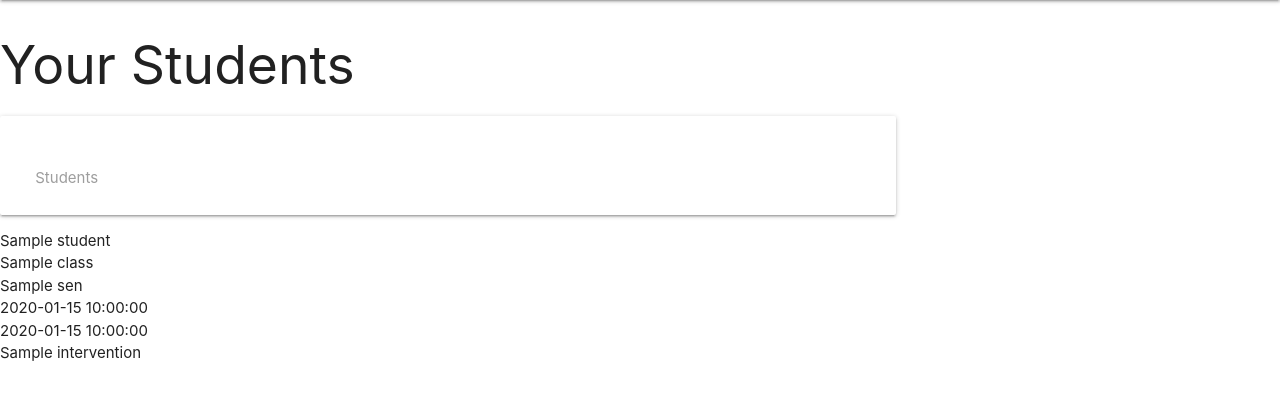
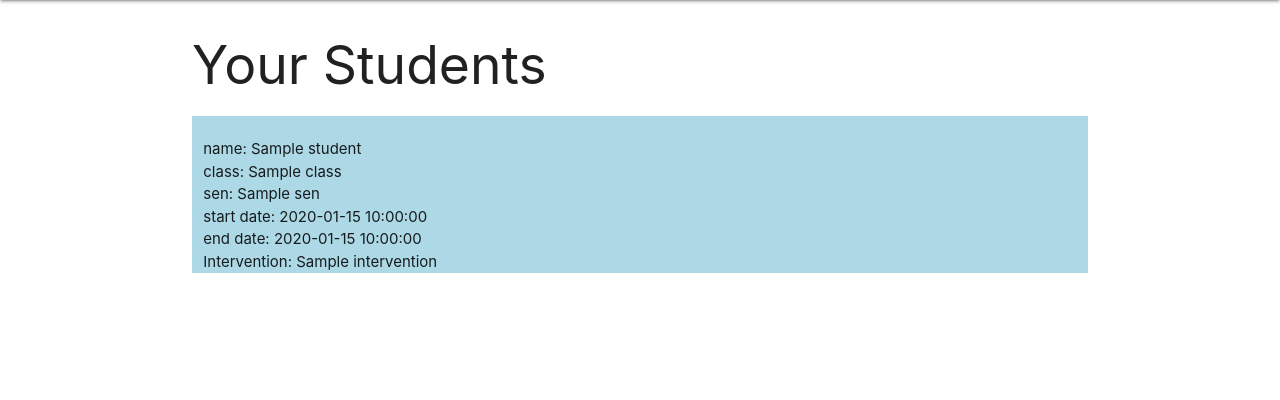
Before and after one commit to Code-Institute-Submissions/milestone_3_project, a Flask app: page / in a window 1280 px wide. Shown: the part 64-464 px from the top of the page. Run offline with Flask 2, Linux system fonts and the light colour scheme; a database or web service that is not in the repository returns one stand-in record (values such as "Sample title"); some libraries are stand-ins or nearby versions.

Commit message:
Add function added to students pages

```diff
--- a/app.py
+++ b/app.py
@@ -42,10 +42,25 @@ def about_page():
     return render_template("about.html")
 
 
-@app.route("/add_students")
+@app.route("/add_students", methods=["GET", "POST"])
 def add_students():
-    students = list(mongo.db.students.find())
-    return render_template("add.html", students=students)
+    if request.method == "POST":
+        students = {
+            "name": request.form.get("name"),
+            "class": request.form.get("class"),
+            "sen": request.form.get("sen"),
+            "start_date": request.form.get("start_date"),
+            "end_date": request.form.get("end_date"),
+            "intervention": request.form.get("intervention")
+        }
+        mongo.db.students.insert_one(students)
+        flash("Student succesfully added!")
+        return redirect(url_for("add_students"))
+    else:
+        return render_template("add_students.html")
+
+    students = mongo.db.students.find().sort("name", 1)
+    return render_template("add_students", students=students)
 
 
 @app.route("/add_interventions", methods=["GET", "POST"])
--- a/templates/students.html
+++ b/templates/students.html
@@ -1,38 +1,39 @@
 {% extends "base.html" %}
 {% block content %}
 
-    <h2> Your Students </h2>
 
- <div class="container row card-panel grey-lighten-5">
-        <form class="col s12" method="POST" action="{{ url_for('show_students') }}">
-            <div class="row">
-                <div class="input-field col s4">
-                    <select id="student_name" name="student_name" class="validate" required>
-                        <option value="" disabled selected>Choose Students</option>
-                        {% for student in studentss %}
-                            <option value ="{{ students.name }}">{{ student.name }}</option>
-                        {% endfor %}
-                    </select>
-                    <label>Students</label>
+
+ <div class="container">
+
+             <h2> Your Students </h2>
+
+    {% for students in students %}
+
+    <div class="row">
+        <div class="col s12 m12 l12 cards"><br>
+        <h7> name: </h7> {{ students.name }} <br>
+        <h7> class: </h7> {{ students.class }}<br>
+        <h7> sen: </h7> {{ students.sen }}<br>
+        <h7> start date: </h7> {{ students.start_date }}<br>
+        <h7> end date: </h7> {{ students.end_date }}<br>
+        <h7> Intervention: </h7> {{ students.intervention }}<br>
+        </div>
+
+
+    {% endfor %}
+
+
                 </div>
             </div>
-        </form>
 
 
 
 
- </div>
 
 
 
 
-    {% for student in students %}
-        {{ student.name }}<br>
-        {{ student.class }}<br>
-        {{ student.sen }}<br>
-        {{ student.start_date }}<br>
-        {{ student.end_date }}<br>
-        {{ student.intervention }}<br>
-    {% endfor %}
+
+
 
 {% endblock %}
```
Also changed, not shown: templates/add_students.html (renamed from templates/add.html, +16 -7 lines).
